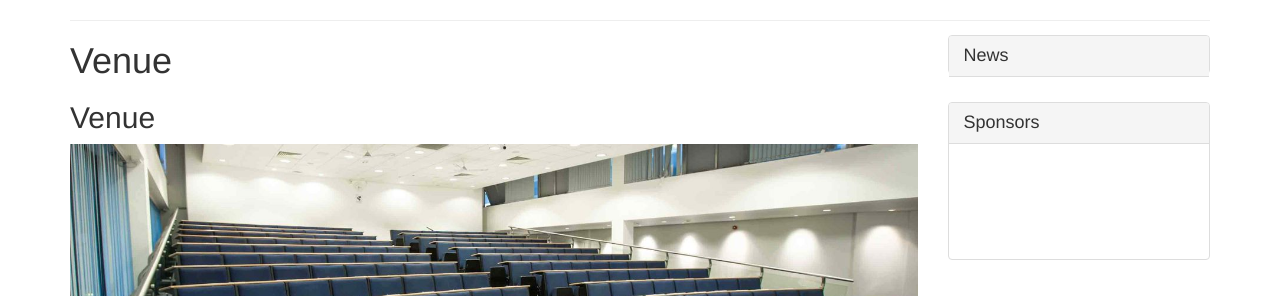
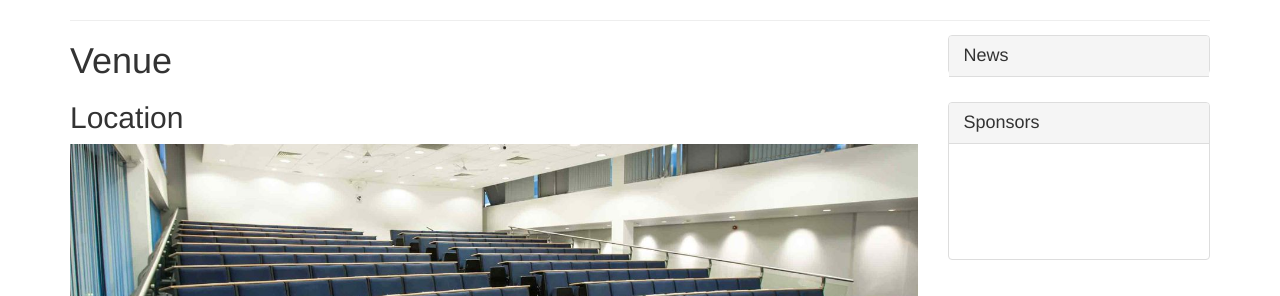
Before and after one commit to emilienogue/egsr2024.github.io, a Jekyll site: the page built from venue.md, in a window 1280 px wide and 900 px high. Shown: the part 193-489 px from the top of the window. Built offline with Jekyll 4.4.1, drawn with Linux system fonts in a browser that asks for light colours; comment, search, counter and statistics services are not loaded.

Commit message:
Update venue.md

```diff
--- a/venue.md
+++ b/venue.md
@@ -12,7 +12,7 @@ year: 2024
   }
 </style>
 
-## Venue
+## Location
 
 <img class="venue-image" src="{{site.url}}/img/venue/Huxley.jpg" alt="Huxley Building">
 <!--![Huxley Building](/img/venue/Huxley.jpg)-->
```
